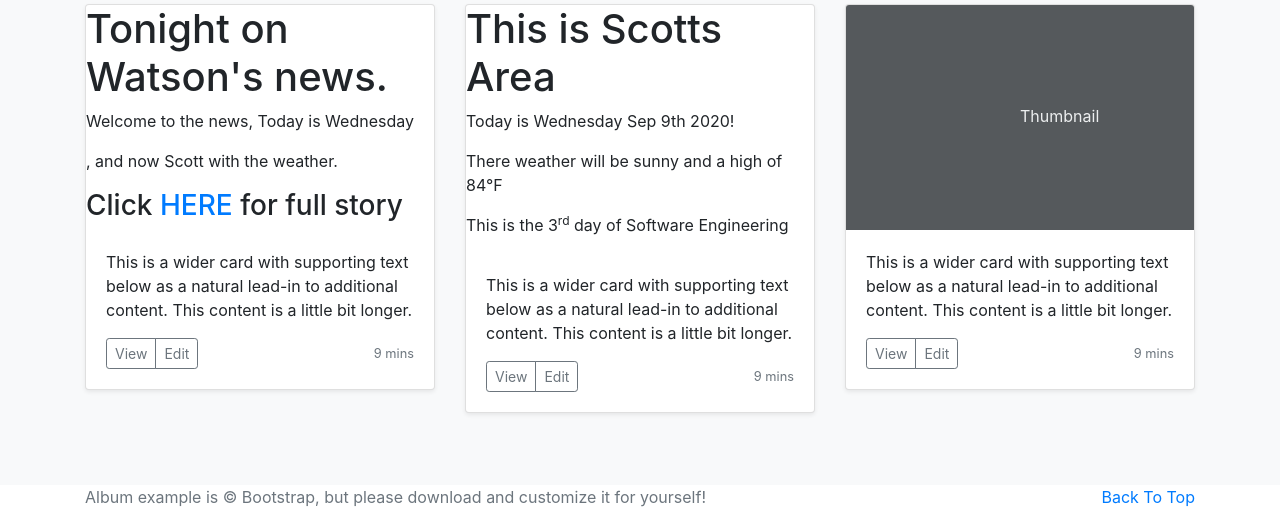
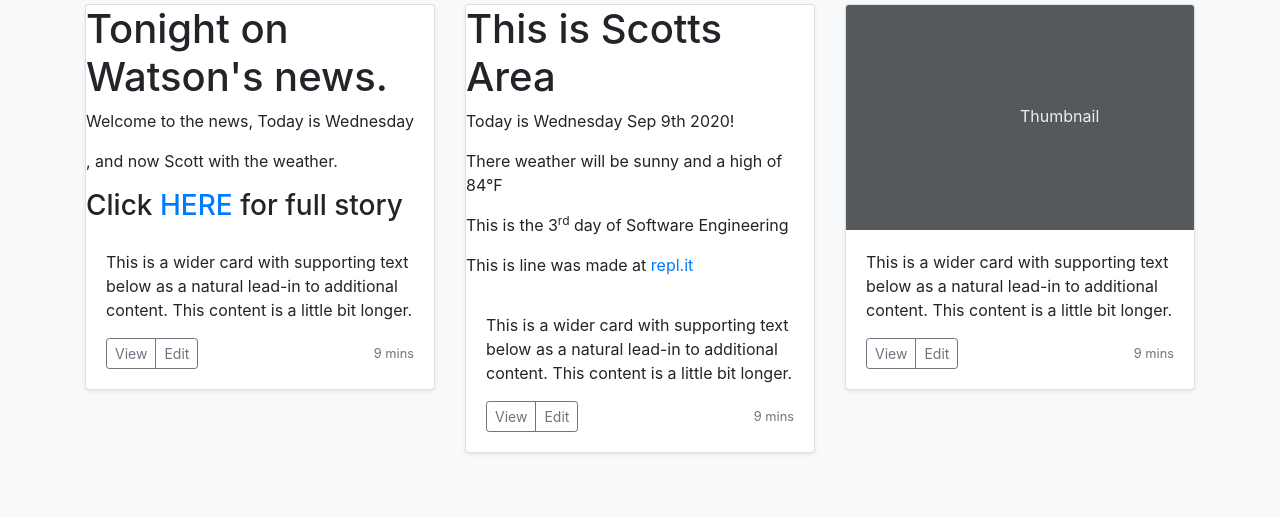
Before and after one commit to gsantella/git-practice, a PHP site: page / in a window 1280 px wide. Shown: the part 1142-1659 px from the top of the page. Run offline with PHP 8.4, Linux system fonts and the light colour scheme.

Commit message:
New Line added to scott.php

```diff
--- a/src/includes/scott.php
+++ b/src/includes/scott.php
@@ -3,3 +3,4 @@
 <p>Today is <?= date('l M jS Y'); ?>!</p>
 <p>There weather will be sunny and a high of 84&#176F</p>
 <p>This is the 3<sup>rd</sup> day of Software Engineering</p>
+<p>This is line was made at <a href="repl.it">repl.it</a></p>
```
